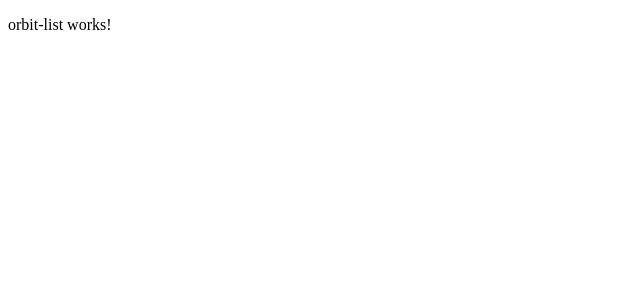
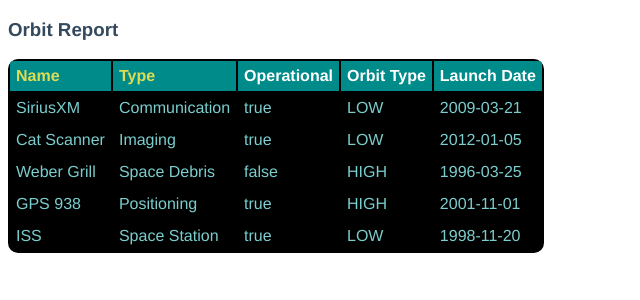
Before and after one commit to bawbq2/orbit-report-rev4, an Angular app in the folder LaunchCode/orbit-report/: page / in a window 1280 px wide. Shown: the top 300 px of the page, without its empty margins (0-640 px from the left). Built offline with nearby package versions, Linux system fonts and the light colour scheme.

Commit message:
completed part 4

```diff
--- a/LaunchCode/orbit-report/src/app/app.component.css
+++ b/LaunchCode/orbit-report/src/app/app.component.css
@@ -0,0 +1,13 @@
+.search-form {
+    margin-bottom: 40px;
+}
+
+button {
+    margin-left: 10px;
+    color: #fff;
+    background-color: #009b25;
+    border-radius: 4px;
+    padding: 2px 5px;
+    font-size: 18px;
+    cursor: pointer;
+}
--- a/LaunchCode/orbit-report/src/app/orbit-list/orbit-list.component.css
+++ b/LaunchCode/orbit-report/src/app/orbit-list/orbit-list.component.css
@@ -0,0 +1,29 @@
+
+.sortable {
+    cursor: pointer;
+    color: #dd5;
+}
+
+.warning {
+    background-color: #8adaa5;
+}
+
+table {
+  color:rgb(122, 206, 206);
+  border-radius: 10px;
+  overflow: hidden;
+  margin: 10px 0;
+  min-width: 100px;
+  background: black
+}
+
+.header-row {
+    background: darkcyan;
+    color: #fff
+}
+
+th, td {
+    text-align: left;
+    margin: 5px 10px;
+    padding: 6px;
+}
--- a/LaunchCode/orbit-report/src/app/orbit-list/orbit-list.component.html
+++ b/LaunchCode/orbit-report/src/app/orbit-list/orbit-list.component.html
@@ -1 +1,19 @@
-<p>orbit-list works!</p>
+<h3>Orbit Report</h3>
+<table>
+   <tr class="header-row">
+      <th class="sortable">Name</th>
+      <th class="sortable">Type</th>
+      <th>Operational</th>
+      <th>Orbit Type</th>
+      <th>Launch Date</th>
+   </tr>
+<tr *ngFor="let satellite of satellites">
+    <td>{{satellite.name}}</td>
+    <td>{{satellite.type}}</td>
+    <td>{{satellite.operational}}</td>
+    <td>{{satellite.orbitType}}</td>
+    <td>{{satellite.launchDate}}</td>
+</tr>
+   <!-- <tr *ngFor="let satellite of satellites">{{satellite.type}}</tr> -->
+   <!-- <tr *ngFor="let satellite of satellites">{{satellite.name}} {{satellite.type}} {{satellite.operational}} {{satellite.orbitType}} {{satellite.launchDate}}</tr> -->
+</table>
--- a/LaunchCode/orbit-report/src/app/orbit-list/orbit-list.component.ts
+++ b/LaunchCode/orbit-report/src/app/orbit-list/orbit-list.component.ts
@@ -1,4 +1,3 @@
-import { Component, OnInit } from '@angular/core';
 import { Component, OnInit, Input } from '@angular/core';
 import { Satellite } from '../satellite';
 
--- a/LaunchCode/orbit-report/src/index.html
+++ b/LaunchCode/orbit-report/src/index.html
@@ -1,6 +1,15 @@
 <!doctype html>
 <html lang="en">
 <head>
+  <style>
+    body {
+      font-family: 'Helvetica', 'Courier';
+    }
+
+    h3 {
+        color: #34495E;
+    }
+  </style>
   <meta charset="utf-8">
   <title>OrbitReport</title>
   <base href="/">
```
